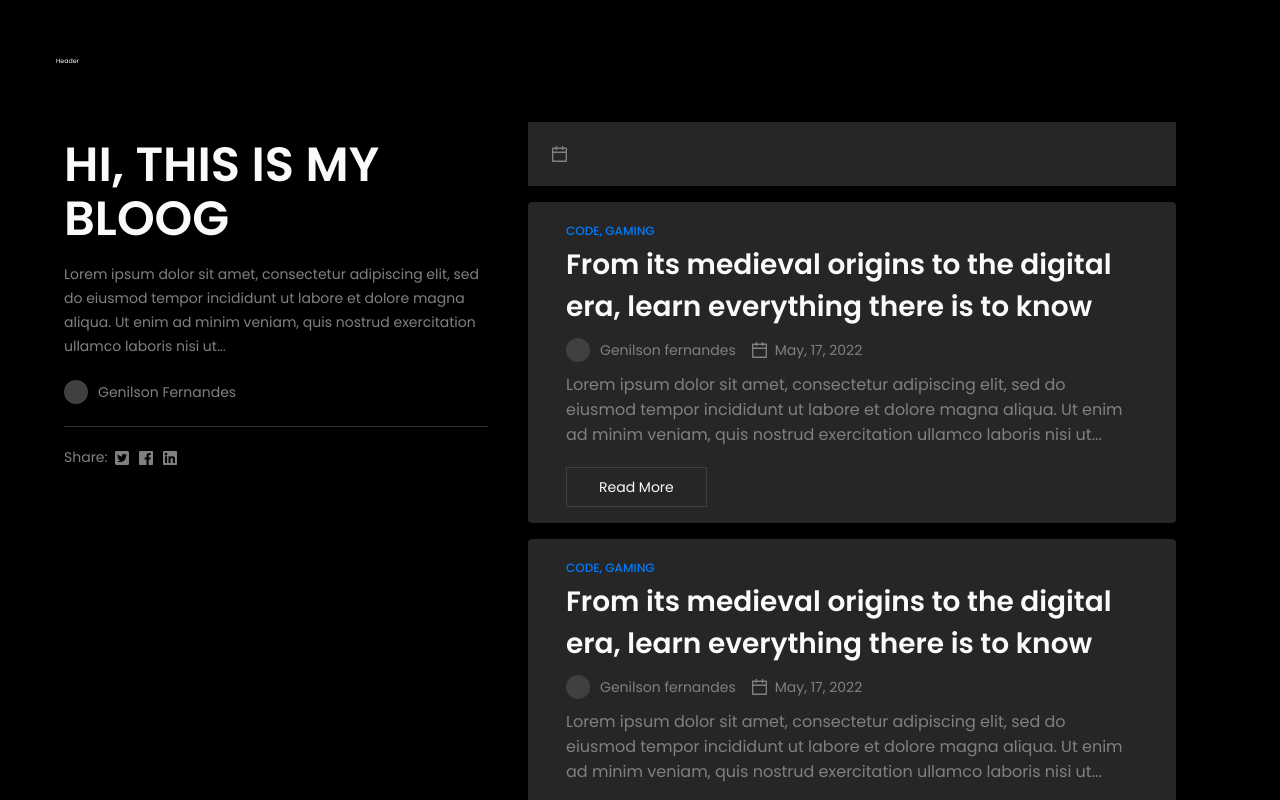
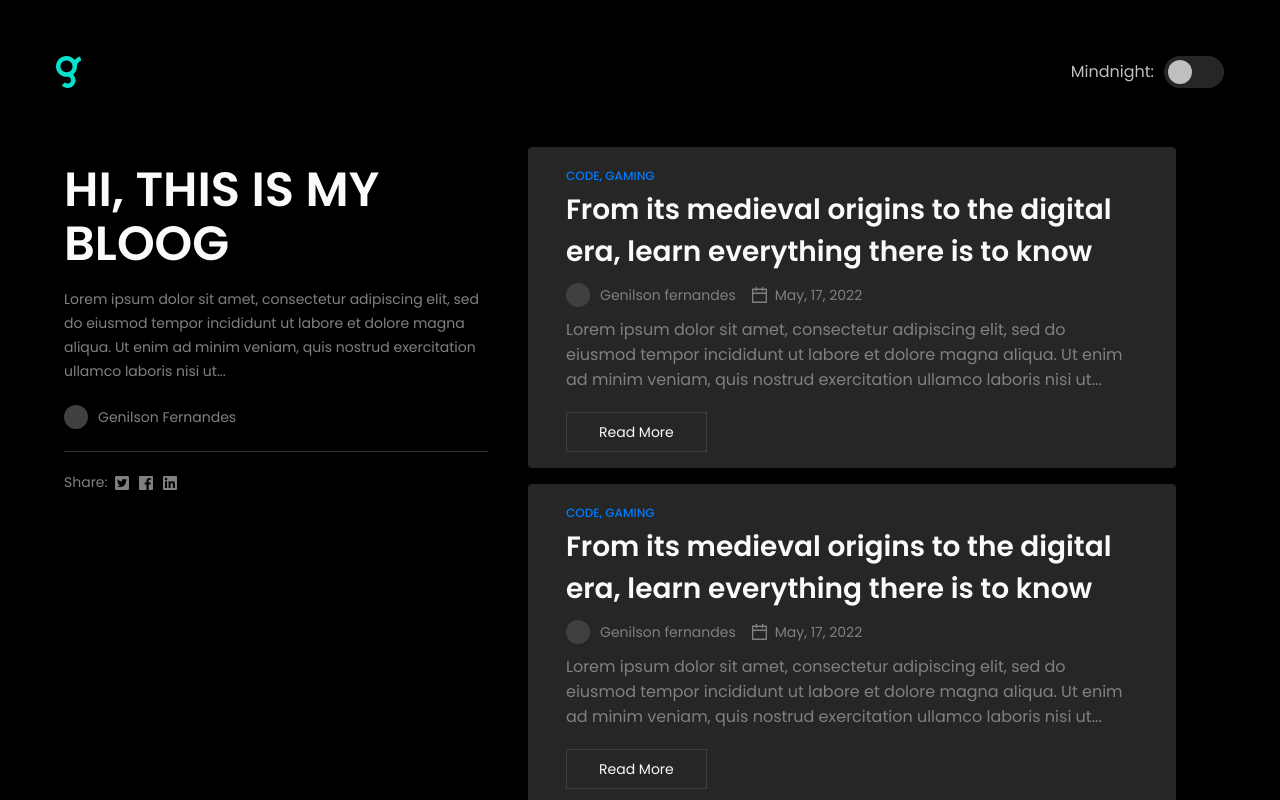
Before and after one commit to geniilsonfernandes/blog-cms, a Next.js app: page / in a window 1280 px wide. Shown: the top 800 px of the page. Built offline with nearby package versions, Linux system fonts and the light colour scheme.

Commit message:
updade component header

```diff
--- a/src/components/Header/index.jsx
+++ b/src/components/Header/index.jsx
@@ -1,5 +1,24 @@
-import React from "react";
+import React, { useState } from "react";
+import { Logo } from "../Icons/Logo";
 import styles from "./styles.module.scss";
 export const Header = () => {
-  return <div className={styles.header}>Header</div>;
+  const [checked, setChecked] = useState();
+  // const { toggleTheme } = useThemeContext();
+
+  const handleChange = () => {};
+
+  return (
+    <div className={styles.header}>
+      <div className={styles.logo} onClick={() => handleChange()}>
+        <Logo />
+      </div>
+      <div className={styles.theme}>
+        <label htmlFor="theme">
+          Mindnight:
+          <span className={styles.toggle_bg} data-toggle={checked}></span>
+        </label>
+        <input type="checkbox" name="theme" id="theme" checked={checked} />
+      </div>
+    </div>
+  );
 };
--- a/src/components/Header/styles.module.scss
+++ b/src/components/Header/styles.module.scss
@@ -1,3 +1,46 @@
 .header {
   padding: 56px;
+  display: flex;
+  justify-content: space-between;
 }
+.theme {
+  font-weight: 400;
+  font-size: 16px;
+  line-height: 2.4rem;
+
+  color: var(--color-text-300);
+  input {
+    position: absolute;
+    user-select: none;
+    pointer-events: none;
+    opacity: 0;
+  }
+  label {
+    display: flex;
+    align-items: center;
+    gap: 10px;
+  }
+}
+.toggle_bg {
+  display: flex;
+  border-radius: 16px;
+  width: 60px;
+  height: 32px;
+  background: var(--color-background-300);
+  position: relative;
+  cursor: pointer;
+  &::after {
+    content: "";
+    width: 24px;
+    height: 24px;
+    background: var(--color-text-300);
+    border-radius: 12px;
+    top: 4px;
+    position: absolute;
+    left: 4px;
+    transition: all ease-in-out 200ms;
+  }
+  &[data-toggle="true"]::after {
+    left: 33px;
+  }
+}
--- /dev/null
+++ b/src/components/Icons/Logo.jsx
@@ -0,0 +1,18 @@
+import React from "react";
+
+export const Logo = () => {
+  return (
+    <svg
+      width="26"
+      height="32"
+      viewBox="0 0 26 32"
+      fill="none"
+      xmlns="http://www.w3.org/2000/svg"
+    >
+      <path
+        d="M23.8495 0.475428C21.8905 1.08218 20.2048 2.23961 18.9418 3.74375C18.8335 3.87122 18.6634 3.87122 18.55 3.74375C15.7817 0.465231 11.0183 -1.11539 6.11572 0.883332C3.7959 1.83171 1.92457 3.64178 0.945092 5.92603C-2.29235 13.4722 3.25461 20.7533 10.4925 20.7533C10.843 20.7533 11.3276 20.7278 11.6111 20.7533C14.1423 20.7533 16.0446 23.4659 14.498 26.1019C14.3588 26.3416 14.1681 26.5608 13.9464 26.7291C12.2607 28.0242 10.2502 27.703 9.09025 26.4793C8.97684 26.362 8.79125 26.3569 8.67784 26.4742C7.74991 27.4021 6.82198 28.325 5.88374 29.2479C5.79095 29.3346 5.79095 29.4824 5.87859 29.5742C8.15201 31.9299 11.8225 32.7865 15.2352 31.1701C17.0859 30.2931 18.4881 28.6819 19.1222 26.7495C20.1481 23.6239 19.2253 20.636 17.2612 18.6628C17.1529 18.5557 17.1632 18.3824 17.2767 18.2855C19.5449 16.3786 20.9884 13.5436 20.9884 10.3773C20.9884 7.82278 22.6638 5.54362 25.0919 4.73802C25.2259 4.69213 25.3033 4.55446 25.2672 4.42189L24.1691 0.643688C24.1279 0.51112 23.9835 0.434638 23.8495 0.475428ZM13.5804 15.5474C7.9922 18.3926 2.38854 12.8553 5.26512 7.3231C5.7394 6.41552 6.4869 5.67109 7.40452 5.2071C12.9927 2.36198 18.5964 7.89927 15.7198 13.4315C15.2507 14.339 14.498 15.0835 13.5804 15.5474Z"
+        fill="#07E0CB"
+      />
+    </svg>
+  );
+};
--- a/src/components/Layout/GridHome/index.jsx
+++ b/src/components/Layout/GridHome/index.jsx
@@ -12,7 +12,6 @@ export const GridHome = () => {
         <About />
       </div>
       <div className={styles.posts}>
-        <PostCardSmall />
         <PostCardBig featured={false} />
         <PostCardBig featured={false} />
         <PostCardBig featured={false} />
--- a/src/pages/_document.jsx
+++ b/src/pages/_document.jsx
@@ -3,19 +3,24 @@ import Document, { Html, Head, Main, NextScript } from "next/document";
 class MyDocument extends Document {
   static async getInitialProps(ctx) {
     const initialProps = await Document.getInitialProps(ctx);
+
     return { ...initialProps };
   }
 
   render() {
     return (
-      <Html data-theme="dark">
+      <Html>
         <Head>
           <link
             href="https://fonts.googleapis.com/css2?family=Lobster&display=swap"
             rel="stylesheet"
           />
           <link rel="preconnect" href="https://fonts.googleapis.com" />
-          <link rel="preconnect" href="https://fonts.gstatic.com" crossOrigin="true" />
+          <link
+            rel="preconnect"
+            href="https://fonts.gstatic.com"
+            crossOrigin="true"
+          />
           <link
             href="https://fonts.googleapis.com/css2?family=Poppins:wght@300;400;500;600&display=swap"
             rel="stylesheet"
--- a/src/styles/globals.css
+++ b/src/styles/globals.css
@@ -3,8 +3,7 @@
   margin: 0;
   box-sizing: border-box;
 }
-
-[data-theme="dark"]:root {
+:root {
   --color-plt-primary: #007bfd;
   --color-plt-primary-900: #00356e;
 
@@ -22,6 +21,26 @@
   --color-text-300: hsl(0, 0%, 75%);
   --color-text-200: hsl(0, 0%, 85%);
   --color-text-100: hsl(0, 0%, 98%);
+}
+
+[dark-theme="false"]:root {
+  --color-plt-primary: #007bfd;
+  --color-plt-primary-900: #00356e;
+
+  --color-background-600: hsl(0, 0%, 99%);
+  --color-background-500: hsl(0, 0%, 95%);
+  --color-background-400: hsl(0, 0%, 90%);
+  --color-background-300: hsl(0, 0%, 94%);
+  --color-background-200: hsl(0, 0%, 80%);
+  --color-background-100: hsl(0, 0%, 70%);
+
+  --color-text-700: hsl(0, 0%, 70%);
+  --color-text-600: hsl(0, 0%, 70%);
+  --color-text-500: hsl(0, 0%, 60%);
+  --color-text-400: hsl(0, 0%, 50%);
+  --color-text-300: hsl(0, 0%, 40%);
+  --color-text-200: hsl(0, 0%, 30%);
+  --color-text-100: hsl(0, 0%, 20%);
 }
 
 html,
```
